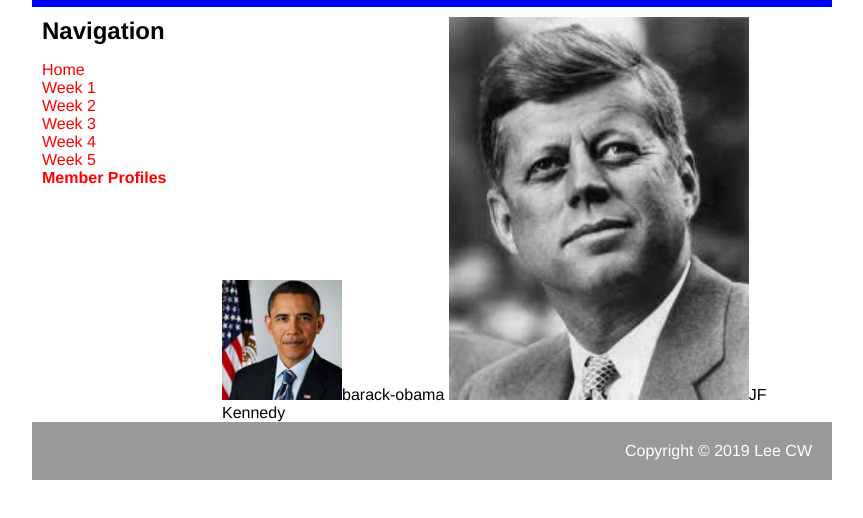
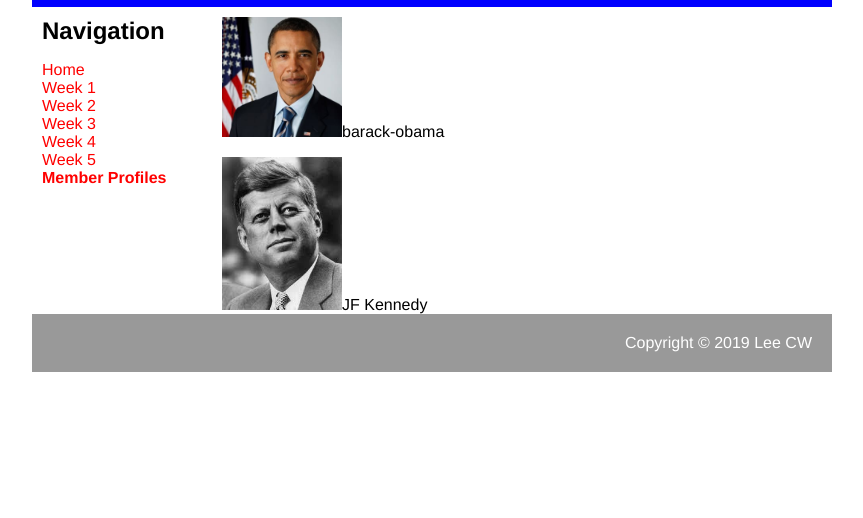
Before and after one commit to sunsetway/test, a plain HTML site: page About/Profiles.html in a window 1280 px wide. Shown: the part 58-576 px from the top of the page, without its empty margins (208-1071 px from the left). Drawn offline with Linux system fonts and the light colour scheme.

Commit message:
Changed Kennedy photo to 120px and added a line between photos.

```diff
--- a/About/Profiles.html
+++ b/About/Profiles.html
@@ -23,7 +23,8 @@
         </div>
         <div id="main">
           <img src="barack-obama.jpg" width=120px <h3>barack-obama</h3>
-          <img src="Kennedy.jpg" width=50% <h3>JF Kennedy</h3>
+          <p></p>
+          <img src="Kennedy.jpg" width=120px <h3>JF Kennedy</h3>
         </div>
       </div>
       <div id="footer">
```
